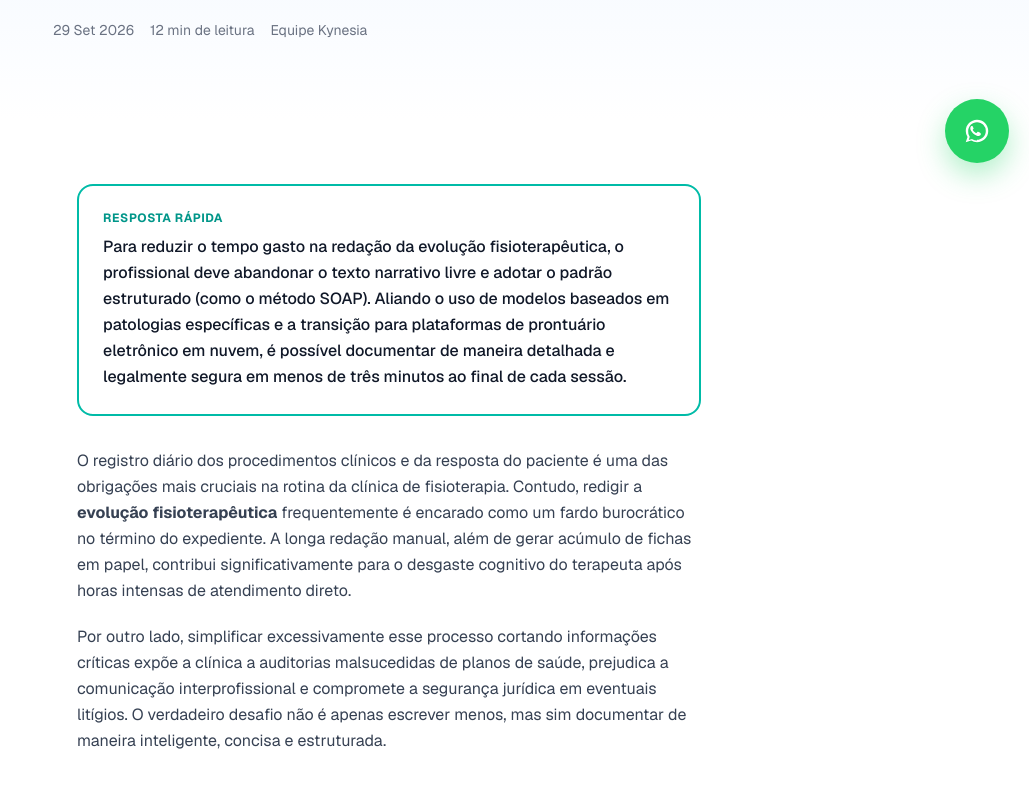
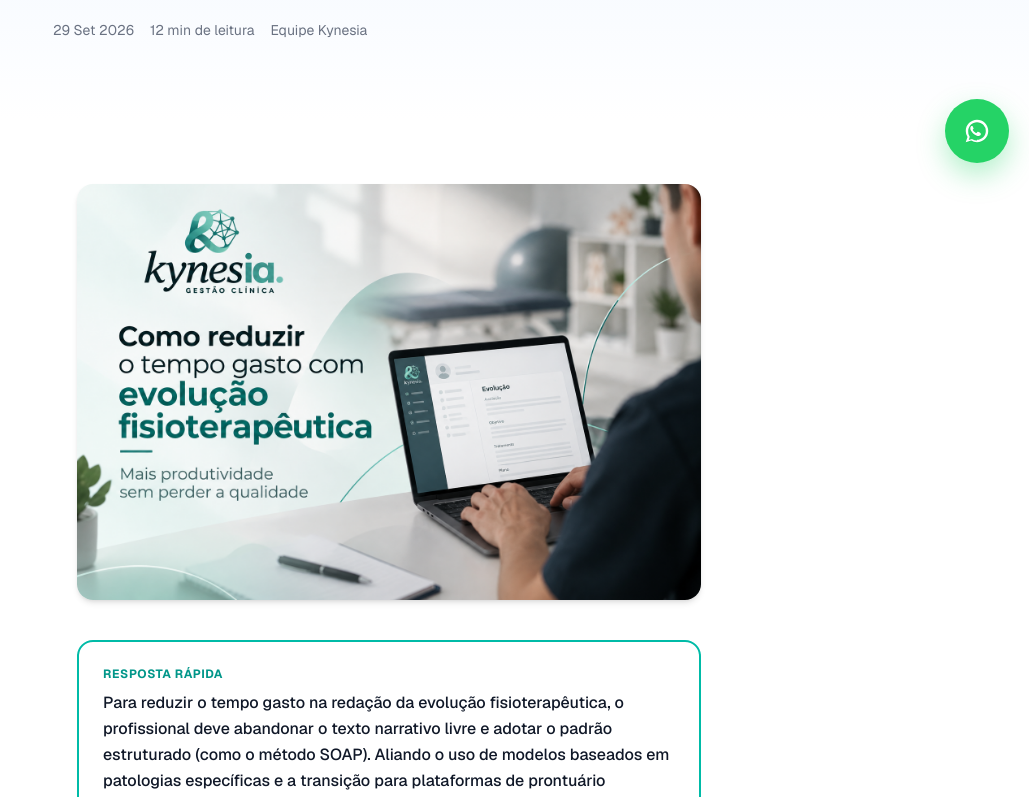
Before and after one commit to sendrette/kynesia-site, a Next.js app: page /blog/como-reduzir-tempo-evolucao-fisioterapeutica-sem-perder-qualidade in a window 1280 px wide. Shown: the part 617-1414 px from the top of the page, without its empty margins (251-1280 px from the left). Built offline with nearby package versions, Linux system fonts and the light colour scheme.

Commit message:
feat: add new blog post about reducing physical therapy evolution time

```diff
--- a/app/blog/BlogPageClient.tsx
+++ b/app/blog/BlogPageClient.tsx
@@ -17,6 +17,17 @@
 };
 
 const blogPosts: BlogPost[] = [
+  {
+    id: "80",
+    slug: "como-reduzir-tempo-evolucao-fisioterapeutica-sem-perder-qualidade",
+    title: "Como Reduzir o Tempo Gasto com Evolução Fisioterapêutica sem Perder Qualidade",
+    excerpt:
+      "Aprenda a otimizar a redação clínica na fisioterapia. Descubra métodos práticos para criar evoluções fisioterapêuticas precisas e completas em menos tempo.",
+    category: "Gestão Clínica",
+    image: "/blog/como-reduzir-tempo-evolucao-fisioterapeutica-sem-perder-qualidade.jpg",
+    readTime: "12 min",
+    date: "29 Set 2026",
+  },
   {
     id: "79",
     slug: "fisioterapeuta-como-profissional-de-primeiro-contato",
--- a/app/blog/como-reduzir-tempo-evolucao-fisioterapeutica-sem-perder-qualidade/page.tsx
+++ b/app/blog/como-reduzir-tempo-evolucao-fisioterapeutica-sem-perder-qualidade/page.tsx
@@ -1,5 +1,6 @@
 import type { Metadata } from "next";
 import Link from "next/link";
+import Image from "next/image";
 import SiteHeader from "../../components/site-header";
 import PatientCTA from "../../components/PatientCTA";
 
@@ -111,6 +112,18 @@
       </header>
 
       <article className="mx-auto max-w-2xl px-6 py-16">
+        {/* Imagem em Destaque */}
+        <div className="mb-10 overflow-hidden rounded-2xl shadow-md transition-shadow duration-300 hover:shadow-lg">
+          <Image
+            src="/blog/como-reduzir-tempo-evolucao-fisioterapeutica-sem-perder-qualidade.jpg"
+            alt="Como reduzir o tempo gasto com evolução fisioterapêutica - Mais produtividade sem perder a qualidade"
+            width={1200}
+            height={800}
+            className="w-full object-contain"
+            priority
+          />
+        </div>
+
         <div className="mb-8 rounded-2xl border-2 border-teal-500 bg-white p-6">
           <h2 className="mb-2 text-xs font-bold uppercase tracking-wider text-teal-600">Resposta Rápida</h2>
           <p className="text-gray-900 font-medium leading-relaxed">
```
Also changed, not shown: public/blog/como-reduzir-tempo-evolucao-fisioterapeutica-sem-perder-qualidade.jpg (added).
